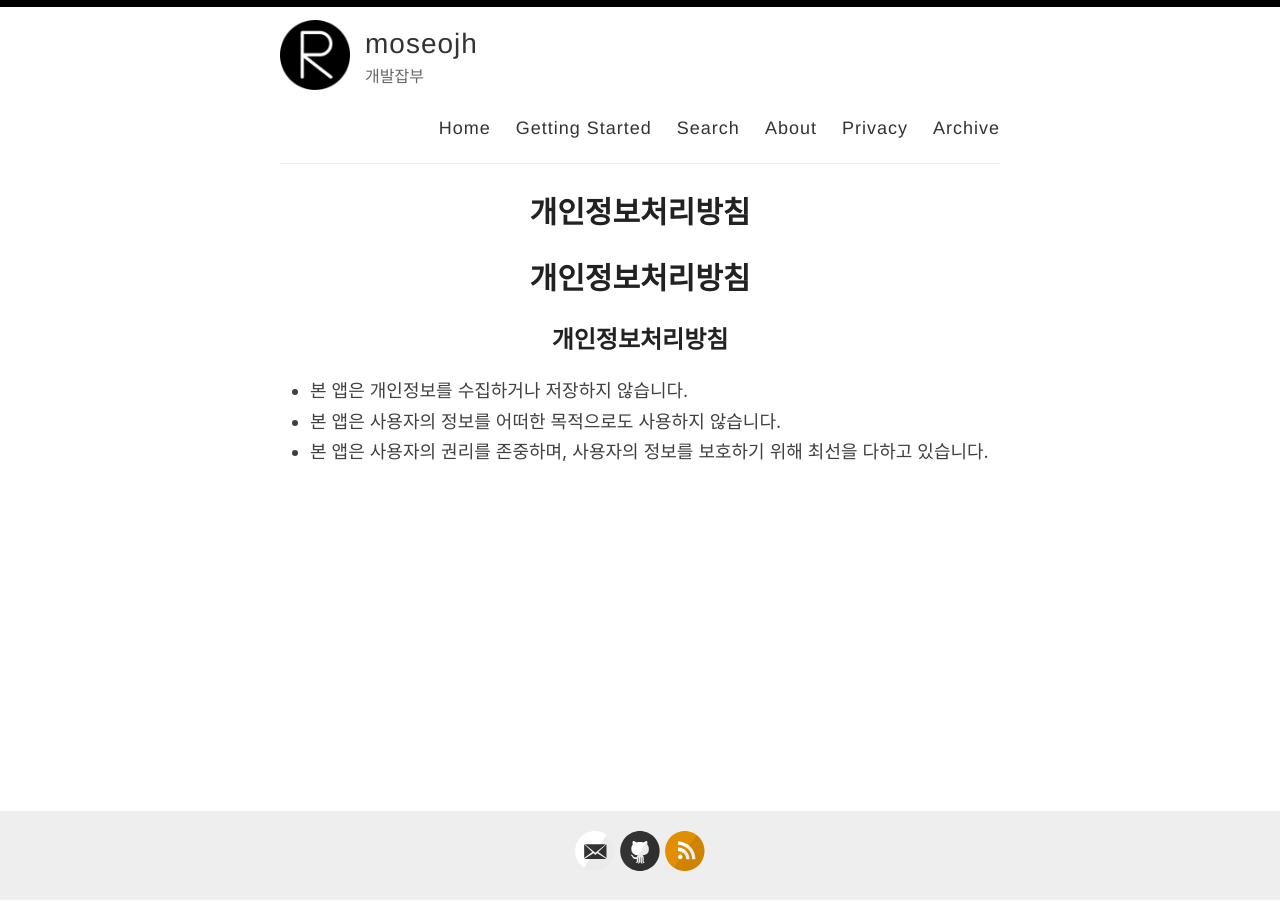
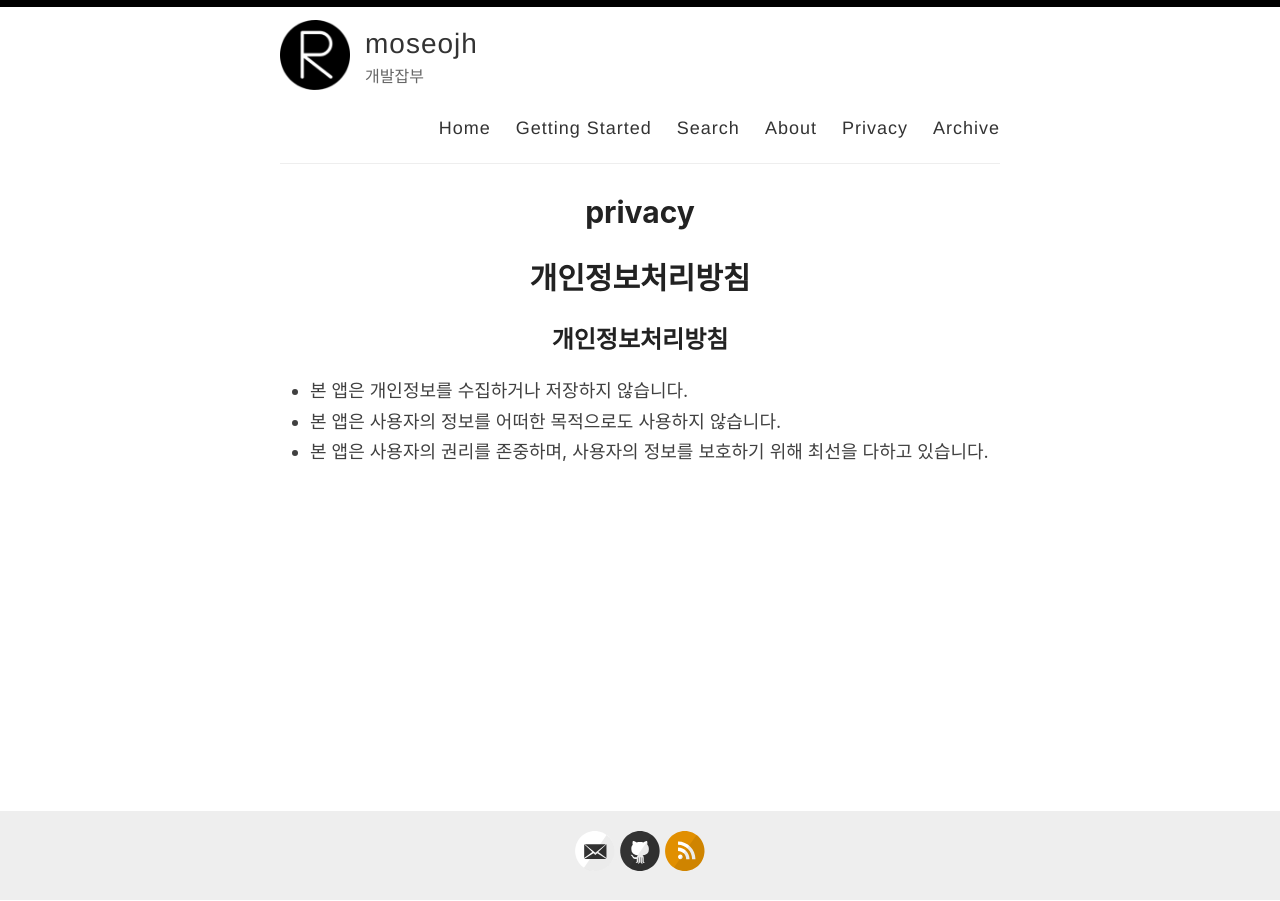
Before and after one commit to moseojh/moseojh.github.io, a Jekyll site: the page built from _pages/privacy.md, in a window 1280 px wide. Built offline with Jekyll 4.4.1, drawn with Linux system fonts in a browser that asks for light colours; our own code applies the rules of GitHub Pages for plain Markdown files.

Commit message:
Update privacy.md

```diff
--- a/_pages/privacy.md
+++ b/_pages/privacy.md
@@ -1,3 +1,11 @@
+---
+layout: page
+title: privacy
+permalink: /privacy/
+---
+
+
+
 # 개인정보처리방침
 
 ## 개인정보처리방침
```
